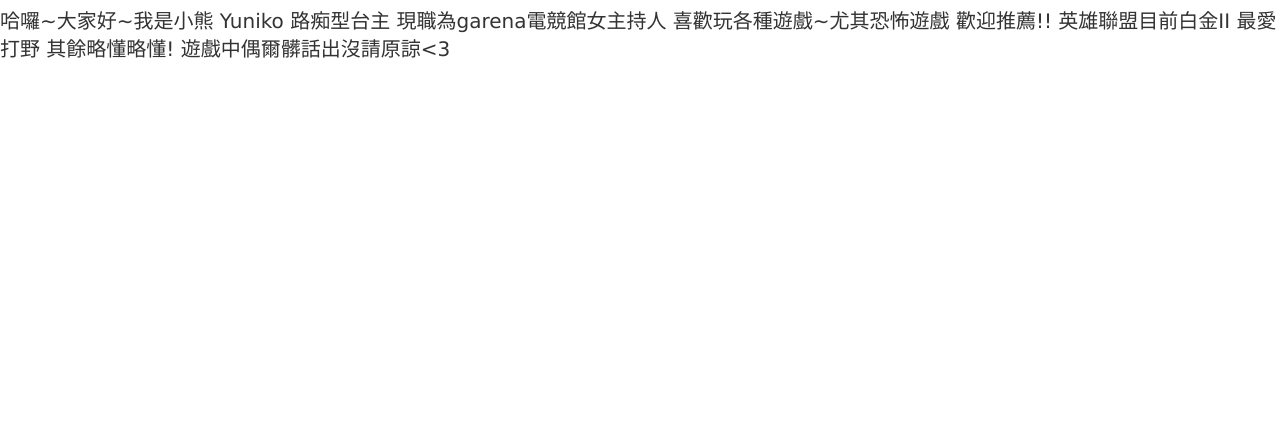
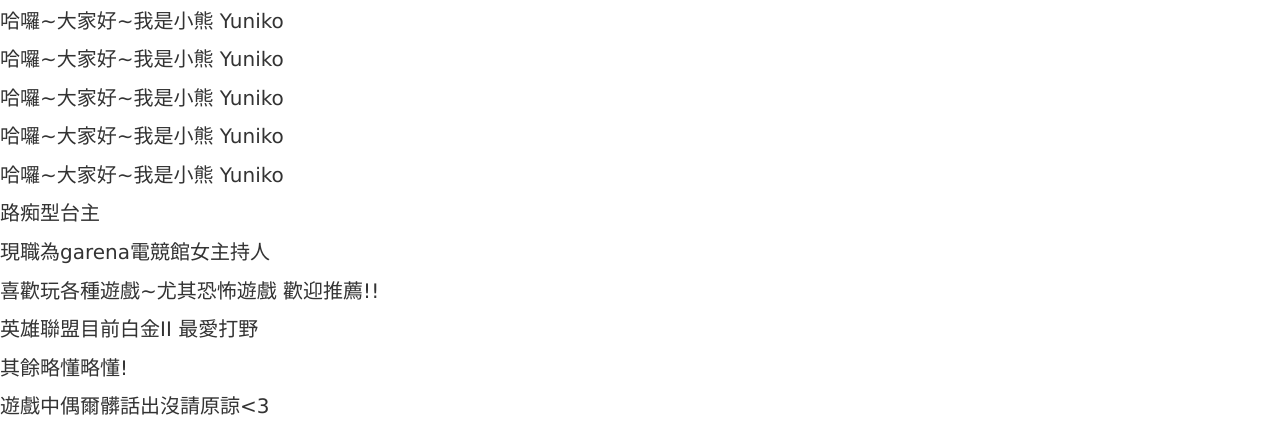
Before and after one commit to v123582/test-page, a plain HTML site: page index.html in a window 1280 px wide. Shown: the part 435-866 px from the top of the page. Before the commit the page ends 800 px from the top, so only its background shows below. Drawn offline with nearby package versions, Linux system fonts and the light colour scheme.

Commit message:
Update index.html

```diff
--- a/index.html
+++ b/index.html
@@ -86,15 +86,25 @@
     <img src="https://yt3.ggpht.com/-NAmv_ZTeBiA/AAAAAAAAAAI/AAAAAAAAAAA/GcQximKWC3w/s900-c-k-no-mo-rj-c0xffffff/photo.jpg">
     <div class="content">
         <h1>小熊YUNIKO</h1>
-        <p>
-            哈囉~大家好~我是小熊 Yuniko
-            路痴型台主
-            現職為garena電競館女主持人
-            喜歡玩各種遊戲~尤其恐怖遊戲 歡迎推薦!!
-            英雄聯盟目前白金II 最愛打野
-            其餘略懂略懂!
-            遊戲中偶爾髒話出沒請原諒<3
-         </p>
+        <p>哈囉~大家好~我是小熊 Yuniko </p>
+        <p>哈囉~大家好~我是小熊 Yuniko </p>
+        <p>哈囉~大家好~我是小熊 Yuniko </p>
+        <p>哈囉~大家好~我是小熊 Yuniko </p>
+        <p>哈囉~大家好~我是小熊 Yuniko </p>
+        <p>路痴型台主 </p>
+        <p>現職為garena電競館女主持人  </p>
+        <p>喜歡玩各種遊戲~尤其恐怖遊戲 歡迎推薦!!  </p>
+        <p>英雄聯盟目前白金II 最愛打野  </p>
+        <p>其餘略懂略懂! </p>
+        <p>遊戲中偶爾髒話出沒請原諒<3 </p>
+
+
+
+
+
+
+
+
     </div>
 </div>
 
```
